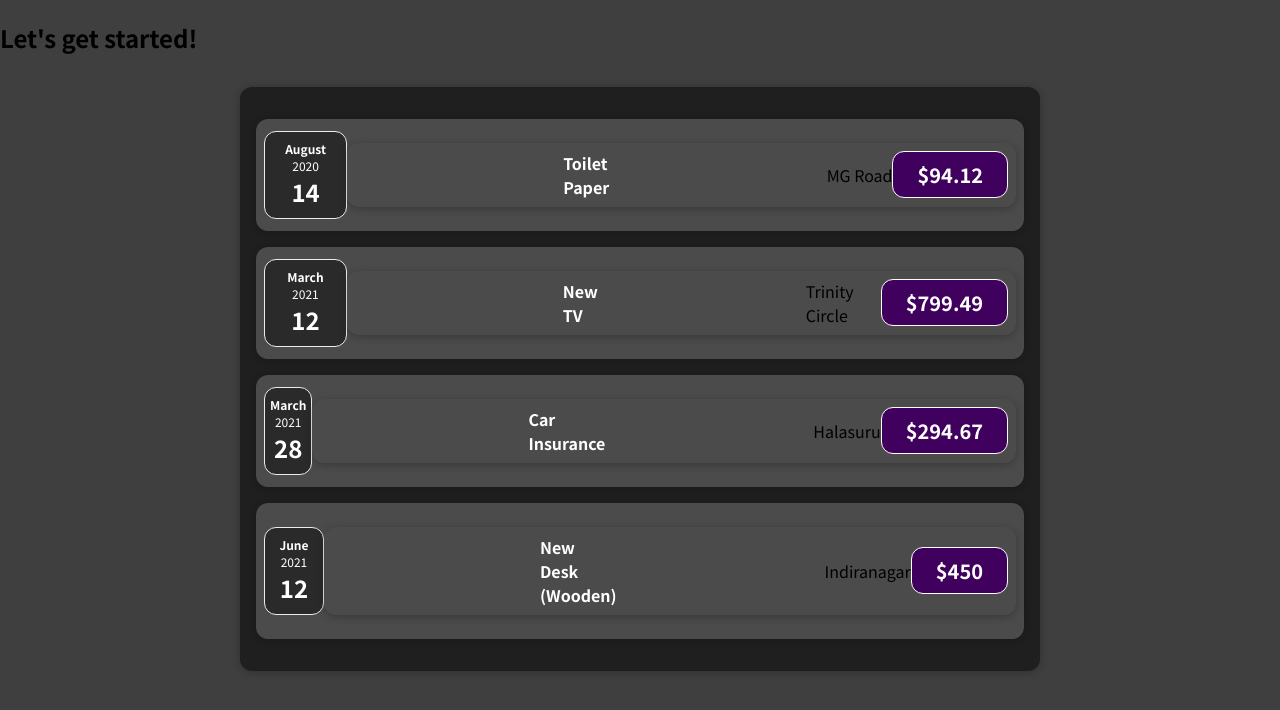
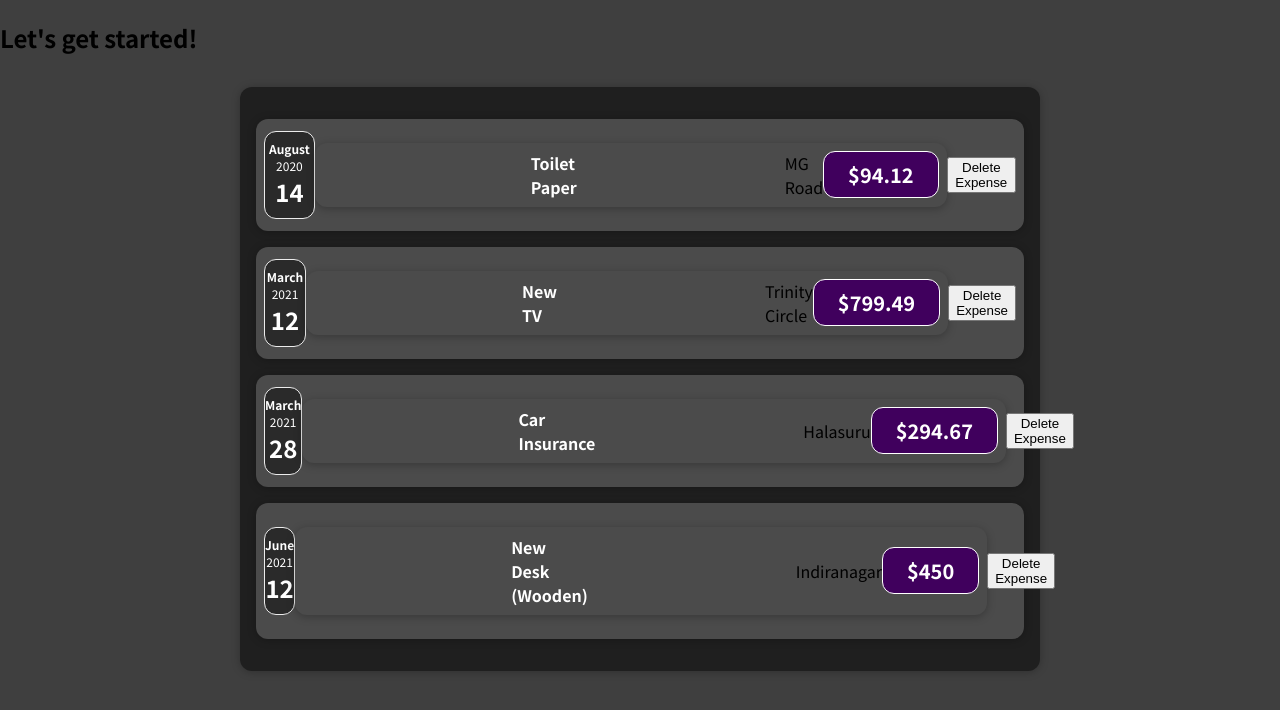
Before and after one commit to kuldeep-rathor/CreateReactApp, a React (Create React App) app: page / in a window 1280 px wide. Shown: the top 710 px of the page. Built offline with nearby package versions, Linux system fonts and the light colour scheme.

Commit message:
buttonAdded

```diff
--- a/src/components/Expenses/ExpenseItem.js
+++ b/src/components/Expenses/ExpenseItem.js
@@ -6,6 +6,9 @@ import ExpenseDate from "./ExpenseDate";
 import ExpenseDetails from "./ExpenseDetails";
 
 const ExpenseItem = (props) => {
+  const clickHandler= () =>{
+    console.log('Deleted');
+  }
   return (
     <Card className="expense-item">
       <ExpenseDate date={props.date} />
@@ -14,6 +17,7 @@ const ExpenseItem = (props) => {
         amount={props.amount}
         location={props.location}
       />
+      <button onClick={clickHandler}>Delete Expense</button>
     </Card>
   );
 };
```
